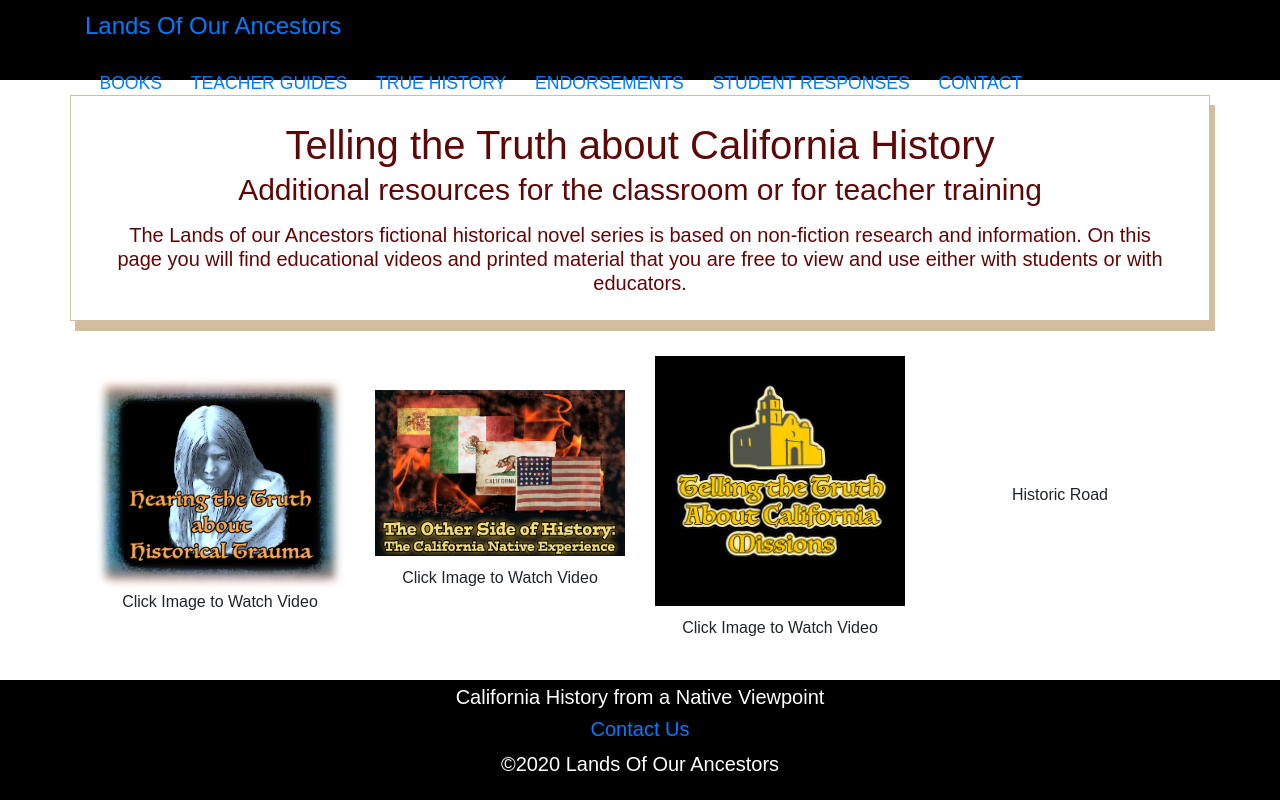
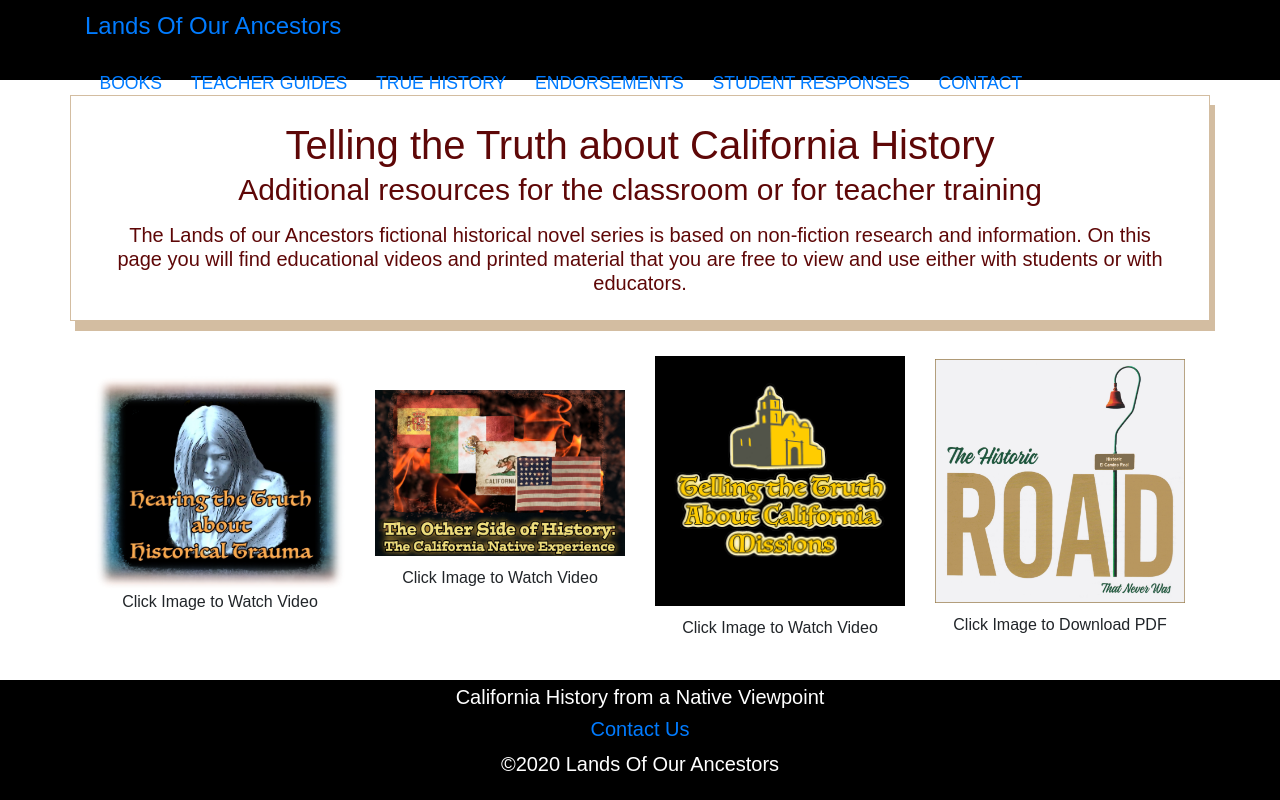
Before and after one commit to rainswerld/lands-ancestors, a React (Create React App) app: page /true-history in a window 1280 px wide. Built offline with nearby package versions, Linux system fonts and the light colour scheme.

Commit message:
Upload PDF file for true history tab

```diff
--- a/src/components/TrueHistory/TrueHistory.js
+++ b/src/components/TrueHistory/TrueHistory.js
@@ -1,6 +1,7 @@
 import React from 'react'
 import './TrueHistory.css'
 import TrueHistoryBanner from './TrueHistoryBanner.js'
+import pdf from '../../assets/vimeo-graphics/HistoricRoad-LoRes.pdf'
 
 function Contact() {
   return (
@@ -36,7 +37,13 @@
               <figcaption className="padding">Click Image to Watch Video</figcaption>
           </div>
           <div className="col-md-3 col-sm-12">
-            <p>Historic Road</p>
+          <a href={pdf}>
+          <img
+            src={require('../../assets/vimeo-graphics/HistoricRoadImage.jpg')}
+            alt="mission opening"
+            className="d-block w-100"
+            /></a>
+            <figcaption className="padding">Click Image to Download PDF</figcaption>
           </div>
           </div>
         </div>
```
Also changed, not shown: src/assets/vimeo-graphics/HistoricRoadImage.jpg (added), 1 other file (tests, documents, lock files or other folders).
